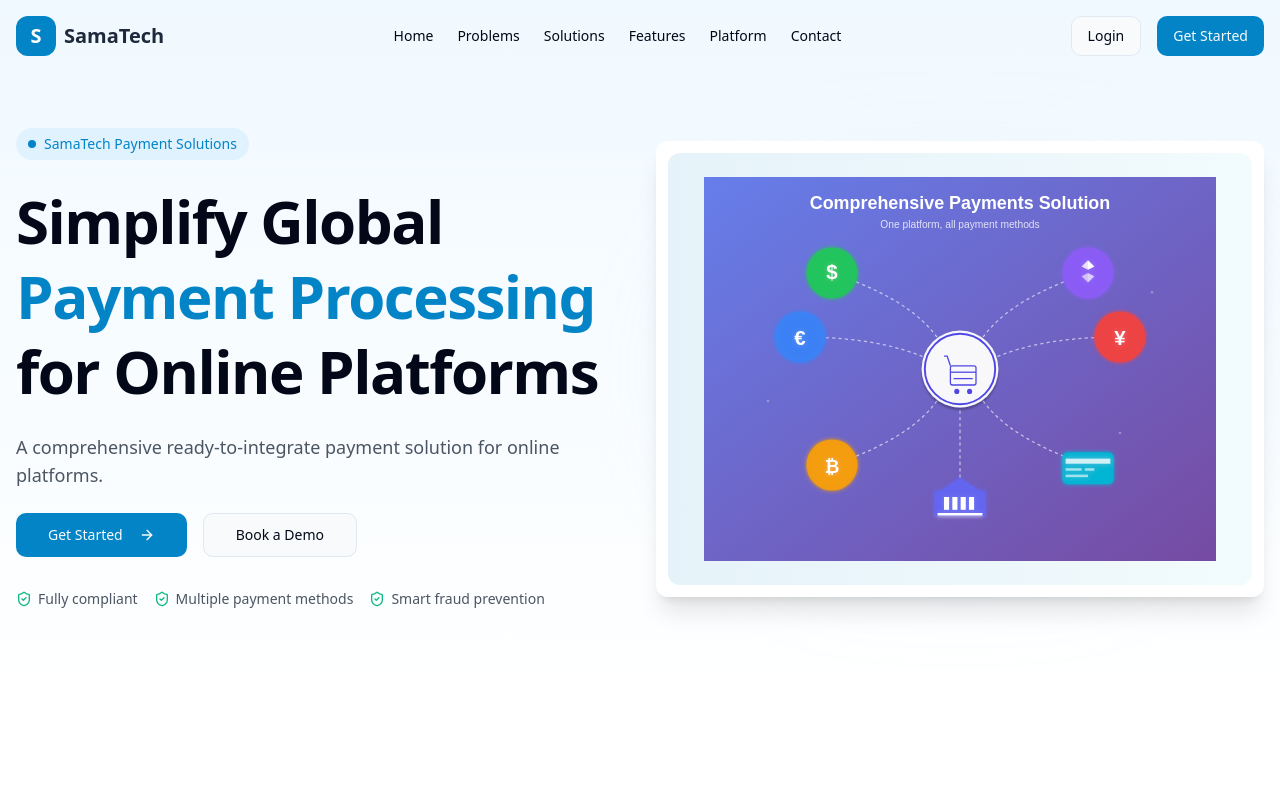
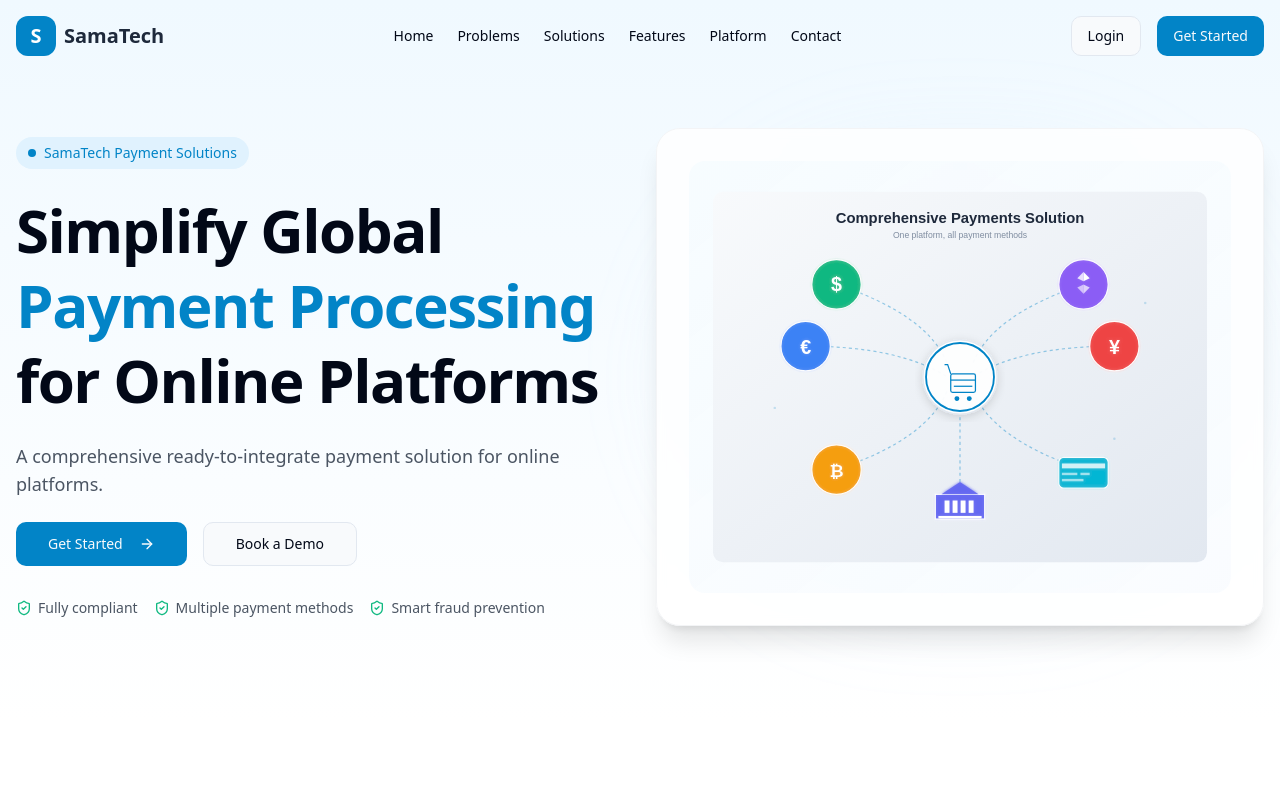
Before and after one commit to nissimbargerbi/secure-flow-finance-hub, a React (Vite) app: page / in a window 1280 px wide. Shown: the top 790 px of the page. Built offline with nearby package versions, Linux system fonts and the light colour scheme.

Commit message:
Refactor: Improve hero animation and design integration
Adjusted the hero animation to better integrate with the overall design, addressing visual disconnect and clashing elements. Modified the background color to align with the website's white background.

```diff
--- a/src/components/Hero.tsx
+++ b/src/components/Hero.tsx
@@ -50,15 +50,15 @@ const Hero = () => {
           <div className="order-first md:order-last">
             <div className="relative">
               <div className="absolute inset-0 bg-gradient-radial from-blue-200/20 to-transparent rounded-full blur-2xl"></div>
-              <div className="bg-white rounded-xl p-3 shadow-xl relative overflow-hidden">
-                <div className="bg-gradient-to-r from-finance-primary/10 to-finance-accent/5 rounded-lg p-6">
+              <div className="bg-white/80 backdrop-blur-sm rounded-3xl p-8 shadow-xl relative overflow-hidden border border-gray-100">
+                <div className="bg-gradient-to-br from-sky-50/50 to-blue-50/30 rounded-2xl p-6">
                   {/* SVG Animation */}
                   <div className="relative h-96 w-full">
-                    <svg viewBox="0 0 800 600" xmlns="http://www.w3.org/2000/svg" className="w-full h-full">
+                    <svg viewBox="0 0 800 600" xmlns="http://www.w3.org/2000/svg" className="w-full h-full rounded-2xl">
                       <defs>
                         <linearGradient id="bgGradient" x1="0%" y1="0%" x2="100%" y2="100%">
-                          <stop offset="0%" style={{stopColor: "#667eea", stopOpacity: 1}} />
-                          <stop offset="100%" style={{stopColor: "#764ba2", stopOpacity: 1}} />
+                          <stop offset="0%" style={{stopColor: "#f8fafc", stopOpacity: 1}} />
+                          <stop offset="100%" style={{stopColor: "#e2e8f0", stopOpacity: 1}} />
                         </linearGradient>
                         <filter id="glow">
                           <feGaussianBlur stdDeviation="3" result="coloredBlur"/>
@@ -68,15 +68,15 @@ const Hero = () => {
                           </feMerge>
                         </filter>
                         <filter id="shadow">
-                          <feDropShadow dx="0" dy="4" blur="8" floodOpacity="0.3"/>
+                          <feDropShadow dx="0" dy="4" stdDeviation="8" floodOpacity="0.15"/>
                         </filter>
                       </defs>
 
                       {/* Background */}
-                      <rect width="800" height="600" fill="url(#bgGradient)"/>
+                      <rect width="800" height="600" fill="url(#bgGradient)" rx="16"/>
 
                       {/* Connection Lines */}
-                      <g stroke="#ffffff" strokeWidth="2" opacity="0.6" fill="none">
+                      <g stroke="#0284c7" strokeWidth="2" opacity="0.4" fill="none">
                         {/* Dollar to Cart */}
                         <path d="M 200 150 Q 350 200 380 280" strokeDasharray="5,5">
                           <animate attributeName="stroke-dashoffset" values="0;10" dur="2s" repeatCount="indefinite"/>
@@ -109,15 +109,15 @@ const Hero = () => {
 
                       {/* Central Shopping Cart */}
                       <g transform="translate(350,250)" filter="url(#shadow)">
-                        <circle cx="50" cy="50" r="60" fill="#ffffff" opacity="0.95"/>
-                        <circle cx="50" cy="50" r="55" fill="none" stroke="#4f46e5" strokeWidth="3"/>
+                        <circle cx="50" cy="50" r="60" fill="#ffffff" opacity="0.95" stroke="#e2e8f0" strokeWidth="2"/>
+                        <circle cx="50" cy="50" r="55" fill="none" stroke="#0284c7" strokeWidth="3"/>
 
                         {/* Shopping Cart Icon */}
-                        <g transform="translate(25,25)" fill="#4f46e5" stroke="#4f46e5" strokeWidth="2">
+                        <g transform="translate(25,25)" fill="#0284c7" stroke="#0284c7" strokeWidth="2">
                           <rect x="10" y="20" width="40" height="30" rx="3" fill="none"/>
                           <path d="M10 20L5 5H0" fill="none"/>
-                          <circle cx="20" cy="60" r="3" fill="#4f46e5"/>
-                          <circle cx="40" cy="60" r="3" fill="#4f46e5"/>
+                          <circle cx="20" cy="60" r="3" fill="#0284c7"/>
+                          <circle cx="40" cy="60" r="3" fill="#0284c7"/>
                           <line x1="10" y1="30" x2="50" y2="30"/>
                           <line x1="15" y1="40" x2="45" y2="40"/>
                         </g>
@@ -125,25 +125,25 @@ const Hero = () => {
 
                       {/* Dollar Symbol */}
                       <g transform="translate(150,100)" filter="url(#glow)">
-                        <circle cx="50" cy="50" r="40" fill="#22c55e" opacity="0.9"/>
+                        <circle cx="50" cy="50" r="40" fill="#10b981" opacity="0.9" stroke="#ffffff" strokeWidth="2"/>
                         <text x="50" y="60" textAnchor="middle" fontFamily="Arial, sans-serif" fontSize="32" fontWeight="bold" fill="white">$</text>
                       </g>
 
                       {/* Euro Symbol */}
                       <g transform="translate(100,200)" filter="url(#glow)">
-                        <circle cx="50" cy="50" r="40" fill="#3b82f6" opacity="0.9"/>
+                        <circle cx="50" cy="50" r="40" fill="#3b82f6" opacity="0.9" stroke="#ffffff" strokeWidth="2"/>
                         <text x="50" y="62" textAnchor="middle" fontFamily="Arial, sans-serif" fontSize="32" fontWeight="bold" fill="white">€</text>
                       </g>
 
                       {/* Bitcoin Symbol */}
                       <g transform="translate(150,400)" filter="url(#glow)">
-                        <circle cx="50" cy="50" r="40" fill="#f59e0b" opacity="0.9"/>
+                        <circle cx="50" cy="50" r="40" fill="#f59e0b" opacity="0.9" stroke="#ffffff" strokeWidth="2"/>
                         <text x="50" y="62" textAnchor="middle" fontFamily="Arial, sans-serif" fontSize="28" fontWeight="bold" fill="white">₿</text>
                       </g>
 
                       {/* Ethereum Symbol */}
                       <g transform="translate(550,100)" filter="url(#glow)">
-                        <circle cx="50" cy="50" r="40" fill="#8b5cf6" opacity="0.9"/>
+                        <circle cx="50" cy="50" r="40" fill="#8b5cf6" opacity="0.9" stroke="#ffffff" strokeWidth="2"/>
                         <g transform="translate(35,25)">
                           <polygon points="15,5 15,20 25,15" fill="white"/>
                           <polygon points="15,25 15,40 25,30" fill="white" opacity="0.7"/>
@@ -154,13 +154,13 @@ const Hero = () => {
 
                       {/* Yen Symbol */}
                       <g transform="translate(600,200)" filter="url(#glow)">
-                        <circle cx="50" cy="50" r="40" fill="#ef4444" opacity="0.9"/>
+                        <circle cx="50" cy="50" r="40" fill="#ef4444" opacity="0.9" stroke="#ffffff" strokeWidth="2"/>
                         <text x="50" y="62" textAnchor="middle" fontFamily="Arial, sans-serif" fontSize="32" fontWeight="bold" fill="white">¥</text>
                       </g>
 
                       {/* Credit Card */}
                       <g transform="translate(550,400)" filter="url(#glow)">
-                        <rect x="10" y="30" width="80" height="50" rx="8" fill="#06b6d4" opacity="0.9"/>
+                        <rect x="10" y="30" width="80" height="50" rx="8" fill="#06b6d4" opacity="0.9" stroke="#ffffff" strokeWidth="2"/>
                         <rect x="15" y="40" width="70" height="8" fill="white" opacity="0.8"/>
                         <rect x="15" y="55" width="25" height="4" fill="white" opacity="0.6"/>
                         <rect x="45" y="55" width="15" height="4" fill="white" opacity="0.6"/>
@@ -169,7 +169,7 @@ const Hero = () => {
 
                       {/* Bank Symbol */}
                       <g transform="translate(350,450)" filter="url(#glow)">
-                        <rect x="10" y="40" width="80" height="40" fill="#6366f1" opacity="0.9"/>
+                        <rect x="10" y="40" width="80" height="40" fill="#6366f1" opacity="0.9" stroke="#ffffff" strokeWidth="2"/>
                         <polygon points="50,20 20,40 80,40" fill="#6366f1" opacity="0.9"/>
                         <rect x="25" y="50" width="8" height="20" fill="white"/>
                         <rect x="38" y="50" width="8" height="20" fill="white"/>
@@ -179,24 +179,24 @@ const Hero = () => {
                       </g>
 
                       {/* Title */}
-                      <text x="400" y="50" textAnchor="middle" fontFamily="Arial, sans-serif" fontSize="28" fontWeight="bold" fill="white">
+                      <text x="400" y="50" textAnchor="middle" fontFamily="Arial, sans-serif" fontSize="24" fontWeight="bold" fill="#1e293b">
                         Comprehensive Payments Solution
                       </text>
 
                       {/* Subtitle */}
-                      <text x="400" y="80" textAnchor="middle" fontFamily="Arial, sans-serif" fontSize="16" fill="white" opacity="0.8">
+                      <text x="400" y="75" textAnchor="middle" fontFamily="Arial, sans-serif" fontSize="14" fill="#64748b" opacity="0.8">
                         One platform, all payment methods
                       </text>
 
                       {/* Floating particles for visual effect */}
-                      <g opacity="0.3">
-                        <circle cx="100" cy="350" r="2" fill="white">
+                      <g opacity="0.2">
+                        <circle cx="100" cy="350" r="2" fill="#0284c7">
                           <animate attributeName="cy" values="350;330;350" dur="3s" repeatCount="indefinite"/>
                         </circle>
-                        <circle cx="700" cy="180" r="2" fill="white">
+                        <circle cx="700" cy="180" r="2" fill="#0284c7">
                           <animate attributeName="cy" values="180;160;180" dur="2.5s" repeatCount="indefinite"/>
                         </circle>
-                        <circle cx="650" cy="400" r="2" fill="white">
+                        <circle cx="650" cy="400" r="2" fill="#0284c7">
                           <animate attributeName="cy" values="400;380;400" dur="3.5s" repeatCount="indefinite"/>
                         </circle>
                       </g>
```
